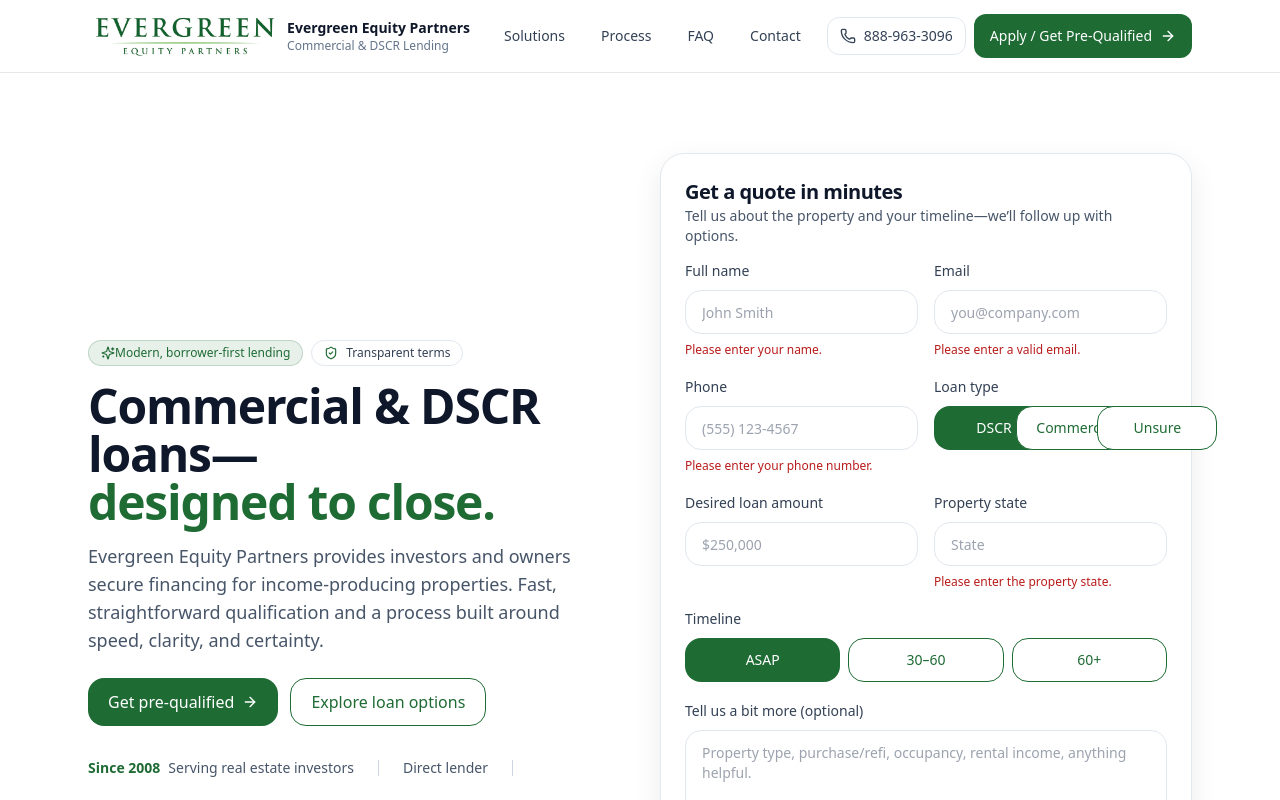
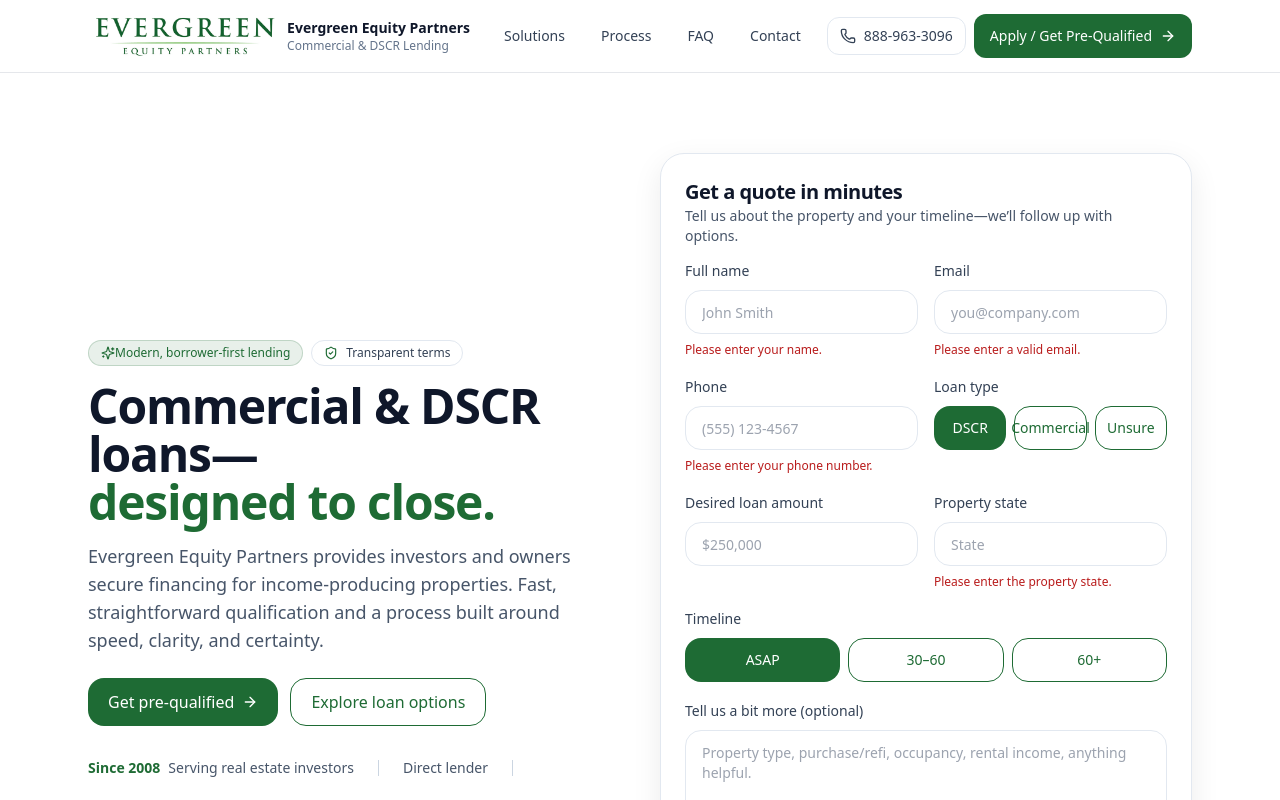
Before and after one commit to cwmiller192-collab/Evergreen-site, a Next.js app: page / in a window 1280 px wide. Shown: the top 800 px of the page. Built offline with nearby package versions, Linux system fonts and the light colour scheme.

Commit message:
Adjust grid gap and button styling in loan type section

```diff
--- a/app/page.tsx
+++ b/app/page.tsx
@@ -847,7 +847,7 @@ function LeadFormCard({
 
         <div className="space-y-2">
           <Label>Loan type</Label>
-          <div className="grid grid-cols-3 gap-3">
+          <div className="grid grid-cols-3 gap-2">
             {[
               { v: "DSCR" as const, label: "DSCR" },
               { v: "Commercial" as const, label: "Commercial" },
@@ -859,7 +859,7 @@ function LeadFormCard({
                   key={o.v}
                   type="button"
                   variant={active ? "solid" : "outline"}
-                  className={cn("rounded-2xl min-w-[120px]", !active && "bg-white")}
+                  className={cn("rounded-2xl text-sm px-3", !active && "bg-white")}
                   onClick={() => setForm((f) => ({ ...f, loanType: o.v }))}
                 >
                   {o.label}
```
